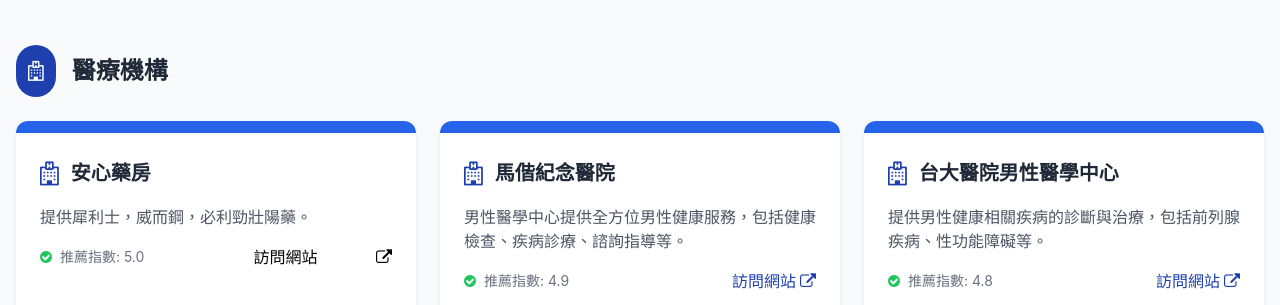
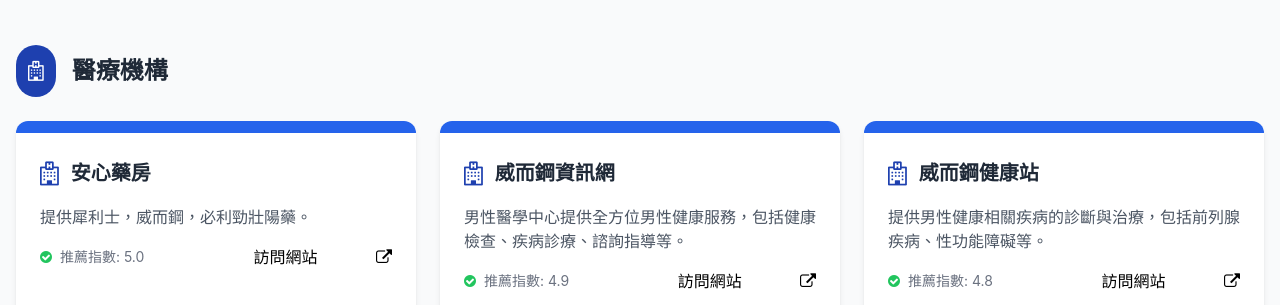
Before and after one commit to tryit6789/hong-kong-v, a plain HTML site: page link.html in a window 1280 px wide. Shown: the part 495-800 px from the top of the page. Drawn offline with nearby package versions, Linux system fonts and the light colour scheme.

Commit message:
Update link.html

```diff
--- a/link.html
+++ b/link.html
@@ -218,7 +218,7 @@
                         <div class="p-6">
                             <div class="flex items-center mb-4">
                                 <i class="fa fa-hospital-o text-primary text-2xl mr-3"></i>
-                                <h3 class="text-xl font-semibold text-gray-800">馬偕紀念醫院</h3>
+                                <h3 class="text-xl font-semibold text-gray-800">威而鋼資訊網</h3>
                             </div>
                             <p class="text-gray-600 mb-4">
                                 男性醫學中心提供全方位男性健康服務，包括健康檢查、疾病診療、諮詢指導等。
@@ -228,7 +228,7 @@
                                     <i class="fa fa-check-circle text-green-500 mr-1"></i> 推薦指數: 4.9
                                 </span>
                                 <a href="#" class="text-primary hover:text-blue-700 font-medium flex items-center transition-all-300">
-                                    訪問網站 <i class="fa fa-external-link ml-1"></i>
+                                    <a href="https://seo-4zca.onrender.com/">訪問網站</a> <i class="fa fa-external-link ml-1"></i>
                                 </a>
                             </div>
                         </div>
@@ -240,7 +240,7 @@
                         <div class="p-6">
                             <div class="flex items-center mb-4">
                                 <i class="fa fa-hospital-o text-primary text-2xl mr-3"></i>
-                                <h3 class="text-xl font-semibold text-gray-800">台大醫院男性醫學中心</h3>
+                                <h3 class="text-xl font-semibold text-gray-800">威而鋼健康站</h3>
                             </div>
                             <p class="text-gray-600 mb-4">
                                 提供男性健康相關疾病的診斷與治療，包括前列腺疾病、性功能障礙等。
@@ -250,7 +250,7 @@
                                     <i class="fa fa-check-circle text-green-500 mr-1"></i> 推薦指數: 4.8
                                 </span>
                                 <a href="#" class="text-primary hover:text-blue-700 font-medium flex items-center transition-all-300">
-                                    訪問網站 <i class="fa fa-external-link ml-1"></i>
+                                    <a href="https://hong-kong-v.vercel.app/">訪問網站</a> <i class="fa fa-external-link ml-1"></i>
                                 </a>
                             </div>
                         </div>
```
